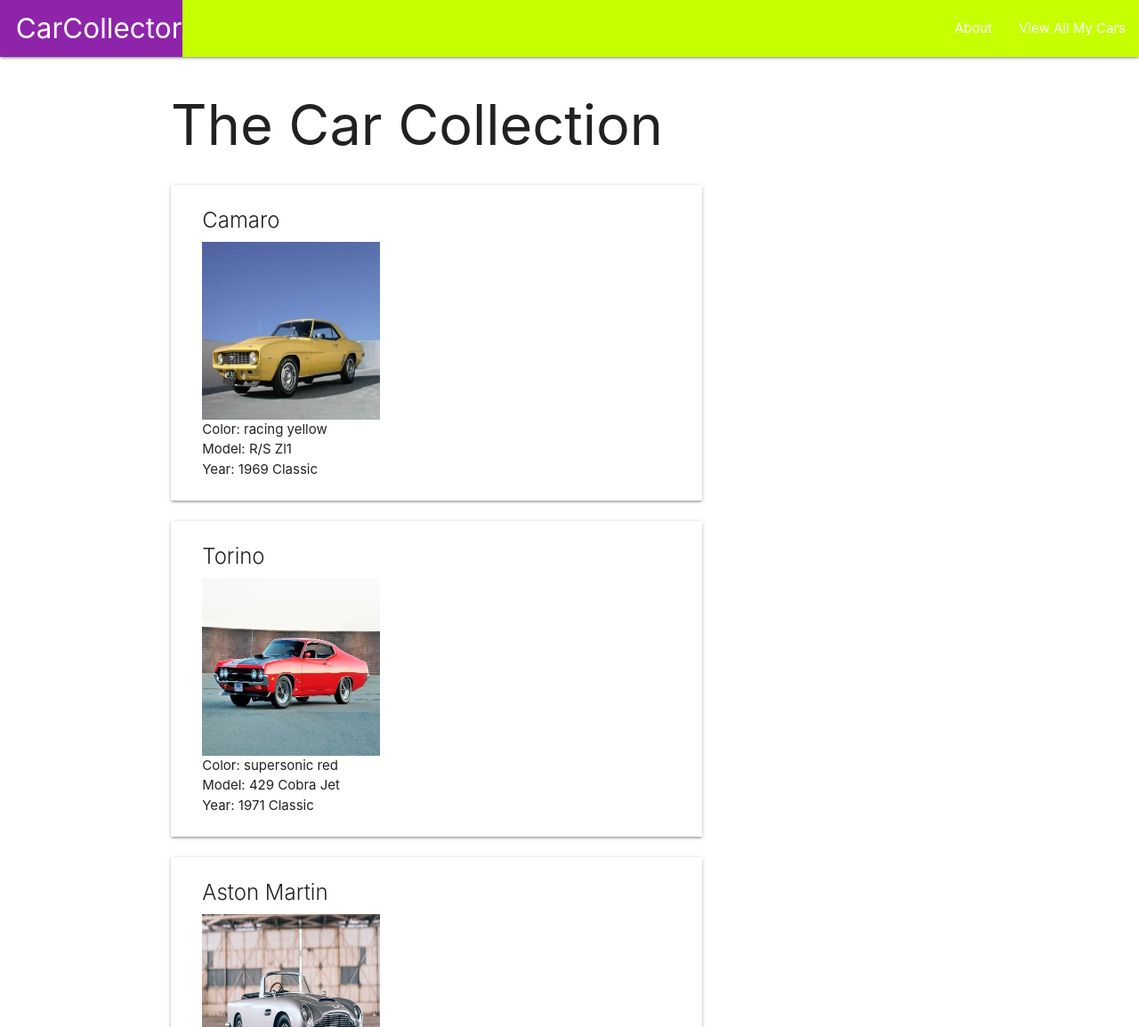
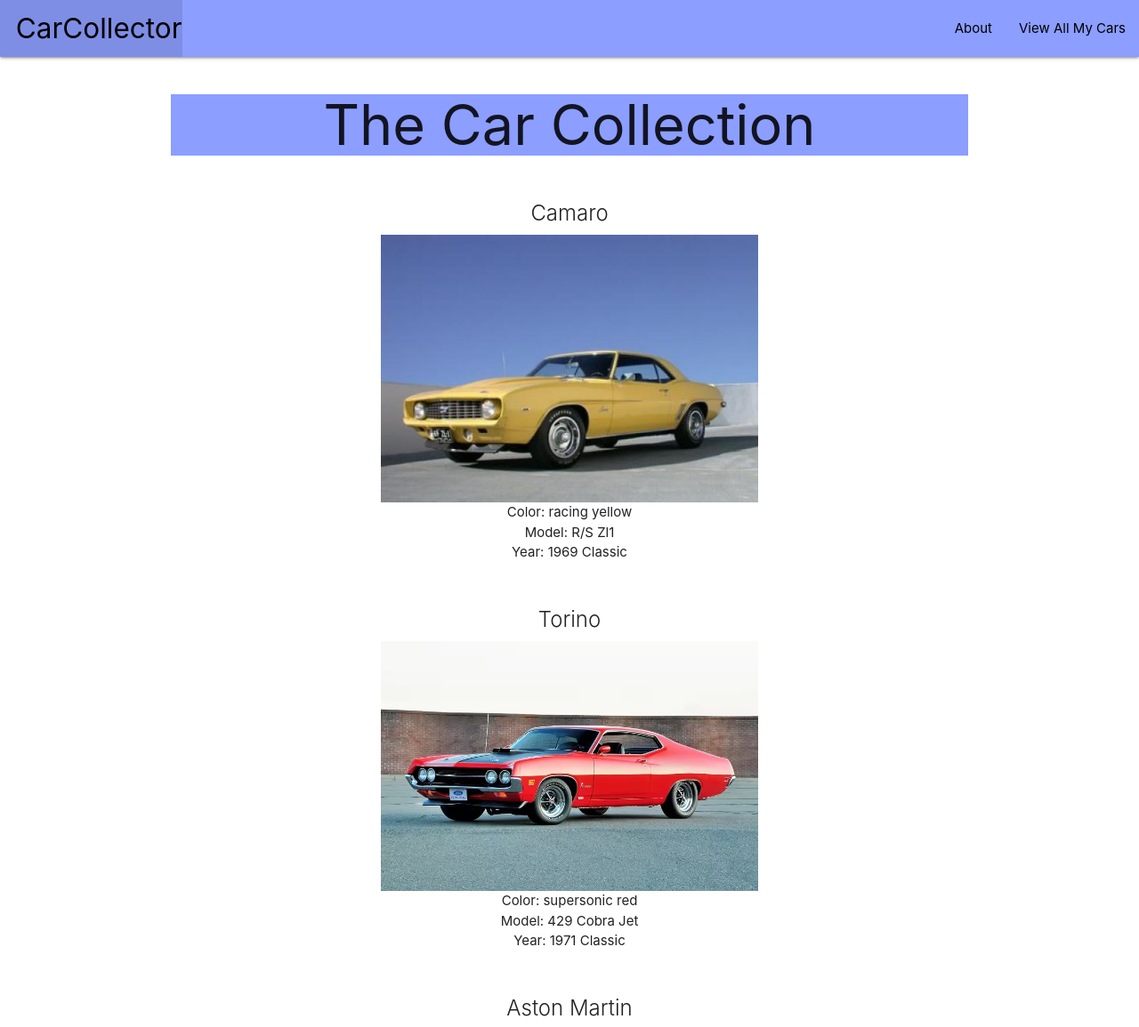
Before and after one commit to nicodenelli/carCollector, a Django app: page /cars/ in a window 1280 px wide. Shown: the top 1155 px of the page at 89% size. Run offline with Django 4.2, Linux system fonts and the light colour scheme.

Commit message:
adding style

```diff
--- a/main_app/static/css/style.css
+++ b/main_app/static/css/style.css
@@ -6,25 +6,64 @@
     flex-direction: column;
   }
 
+  nav ul a {
+    color: black;
+  }
+
+  nav .brand-logo {
+    color: black;
+  }
+
   main {
     flex: 1 0 auto;
+  }
+
+  .about-img {
+    width: 75%;
+    height: 75%;
+  }
+
+  .about-img-div {
+    display: flex;
+    flex-direction: column;
+    align-items: center;
+  }
+
+  .imgdiv {
+    display: flex;
+    flex-direction: column;
+    align-items: center;
+  }
+
+  .imgdiv > img {
+    width: 50%;
+    height: 50%;
+  }
+
+  .text {
+    color: red;
+  }
+
+  .index-title {
+    display: flex;
+    flex-direction: column;
+    align-items: center;
+  }
+
+  .row .col.s8 {
+    display: contents;
+    border-style: solid;
+  }
+
+  .page-footer {
+    color: black;
+  }
+
+  .page-footer {
+    background-color: #8c9eff;
   }
 
   footer.page-footer {
     padding-top: 0;
     text-align: right;
   }
-
-  .imgspan{
-    display: flex;
-    flex-direction: column;
-  }
-
-  .text {
-    color: red;
-  }
-
-  .imgspan > img {
-    width: 200px;
-    height: 200px;
-  }
--- a/main_app/templates/base.html
+++ b/main_app/templates/base.html
@@ -12,9 +12,9 @@
 <body>
   <header class="navbar-fixed">
     <nav>
-      <div class="nav-wrapper lime accent-3">
+      <div class="nav-wrapper indigo accent-1">
         <ul>
-          <li><a href="/" class="left brand-logo purple darken-1 text">&nbsp;&nbsp;CarCollector</a></li>
+          <li><a href="/" class="left brand-logo text center-align">&nbsp;&nbsp;CarCollector</a></li>
         </ul>
         <ul class="right">
             <li><a href="/about">About</a></li>
--- a/main_app/templates/cars/index.html
+++ b/main_app/templates/cars/index.html
@@ -2,12 +2,13 @@
 {% block content %}
 {% load static %}
 
-<h1>The Car Collection</h1>
+<h1 class="index-title indigo accent-1">The Car Collection</h1>
 
 {% for car in cars %}
+<div class="card-div">
   <div class="card col s8">
-    <div class="card-content imgspan">
-      <span class="card-title">{{ car.make }}</span><img class="responsive-img img" src="{% static 'car/images/'%}{{car.make}}.png">
+    <div class="card-content imgdiv">
+      <span class="card-title">{{ car.make }}</span><img class="responsive-img" src="{% static 'car/images/'%}{{car.make}}.png">
       <p>Color: {{ car.color }}</p>
       <p>Model: {{ car.model }}</p>
       {% if 1980 > car.year %}
@@ -17,6 +18,7 @@
       {% endif %}
     </div>
   </div>
+</div>
 {% endfor %}
 
 {% endblock %}
--- a/main_app/views.py
+++ b/main_app/views.py
@@ -24,7 +24,8 @@
 
 # Define the home view
 def home(request):
-  return HttpResponse('<h1>Hello /ᐠ｡‸｡ᐟ\ﾉ</h1>')
+  return render(request, 'cars/index.html', { 'cars': cars })
+#   return HttpResponse('<h1>Hello /ᐠ｡‸｡ᐟ\</h1>')
 
 def about(request):
     # django is configured to know automatically
```
Also changed, not shown: main_app/templates/about.html (+5 -2 lines), main_app/static/car/images/Aston Martin.jpg (renamed from main_app/static/car/images/Aston Martin.png).
